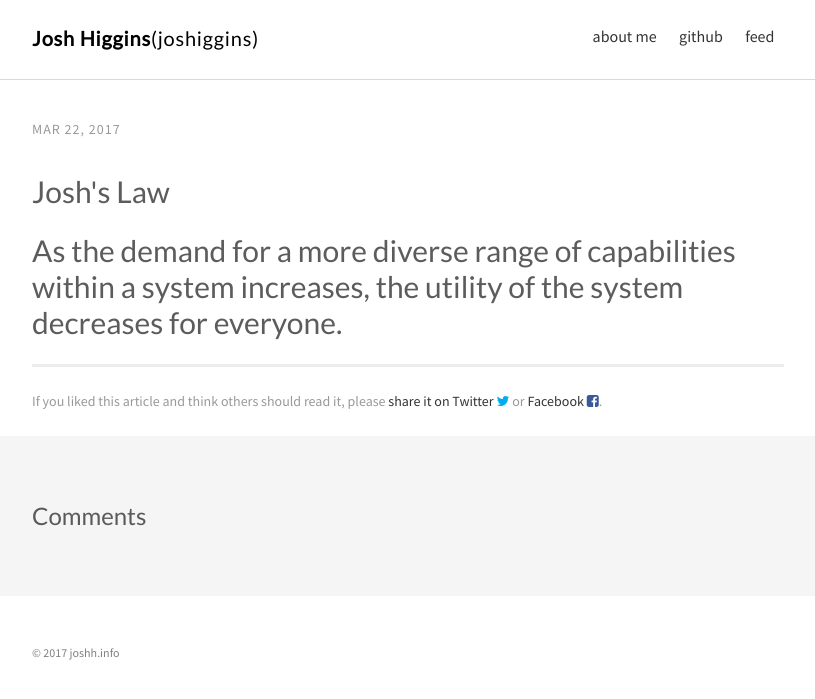
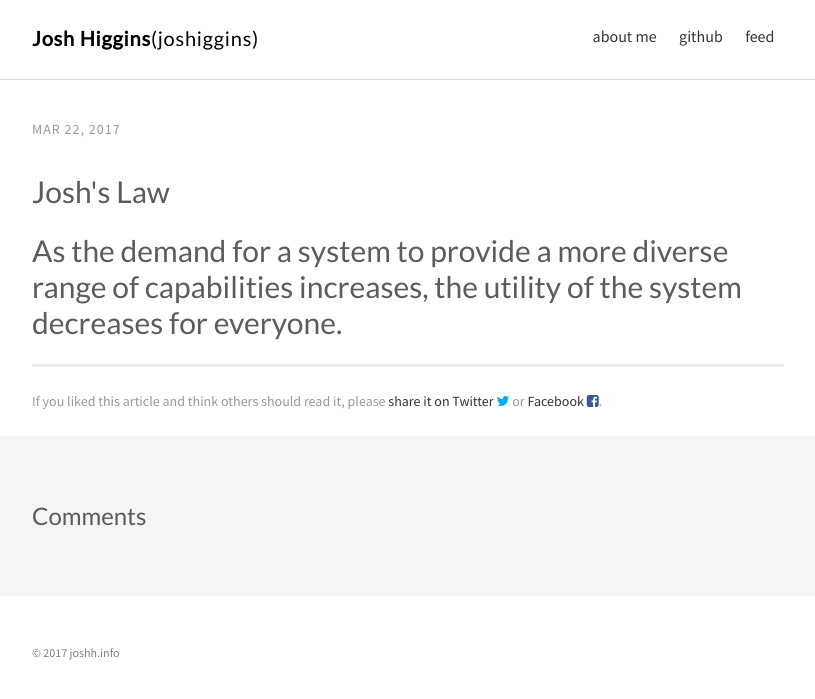
Before and after one commit to joshiggins/joshiggins.github.io, a Jekyll site: the page built from _posts/2017-03-22-joshs-law.md, in a window 1280 px wide. Shown: the top 699 px of the page, without its empty margins (232-1047 px from the left). Built offline with Jekyll 4.4.1, drawn with Linux system fonts in a browser that asks for light colours.

Commit message:
revise joshs law

```diff
--- a/_posts/2017-03-22-joshs-law.md
+++ b/_posts/2017-03-22-joshs-law.md
@@ -2,7 +2,7 @@
 layout: post
 comments: true
 title: "Josh's Law"
-fulltitle: "As the demand for a more diverse range of capabilities within a system increases, the utility of the system decreases for everyone."
+fulltitle: ""
 excerpt: ""
 categories :
 - hpc
@@ -10,4 +10,4 @@ categories :
 - rants
 ---
 
-# As the demand for a more diverse range of capabilities within a system increases, the utility of the system decreases for everyone.
+# As the demand for a system to provide a more diverse range of capabilities increases, the utility of the system decreases for everyone.
```
